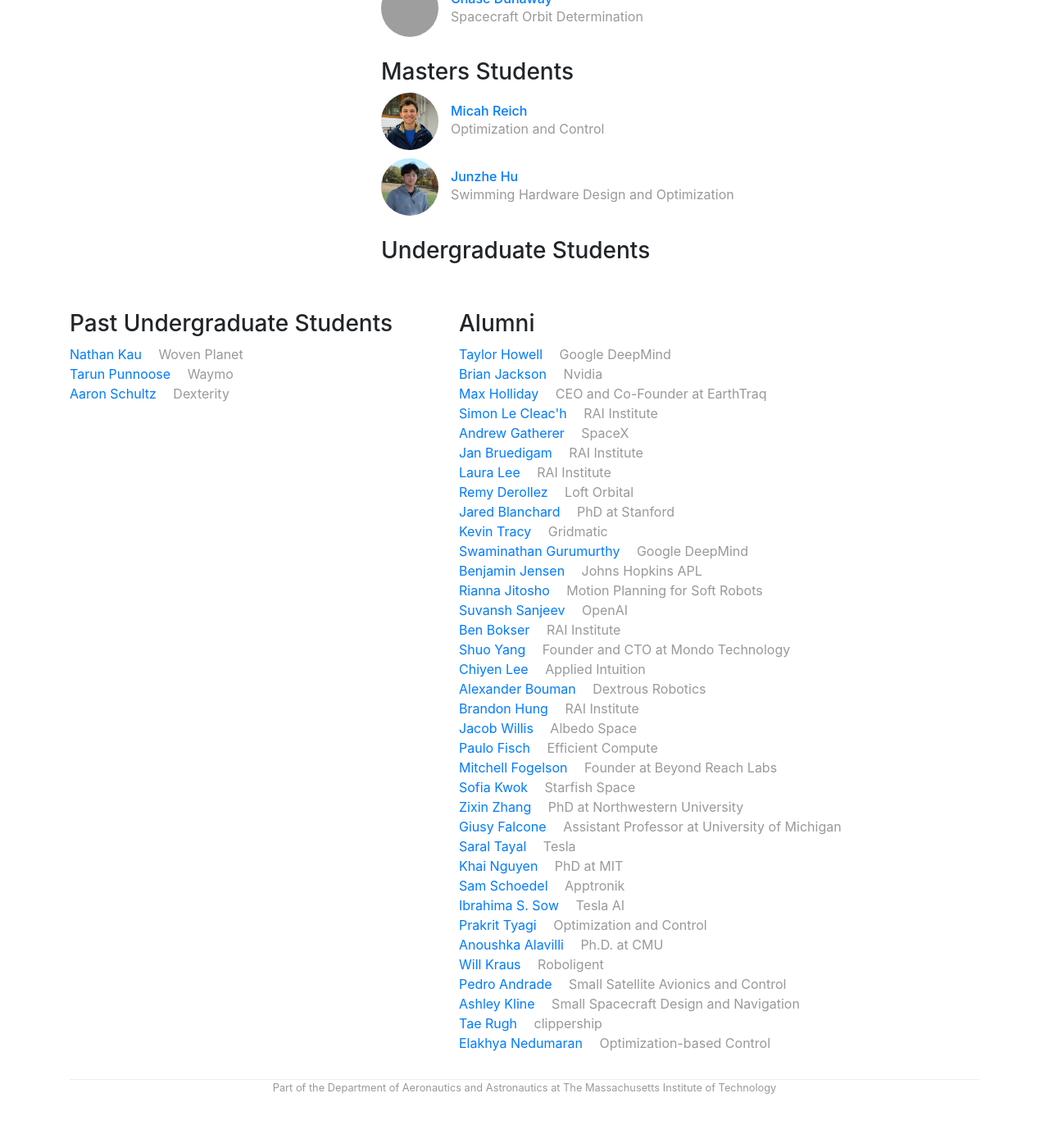
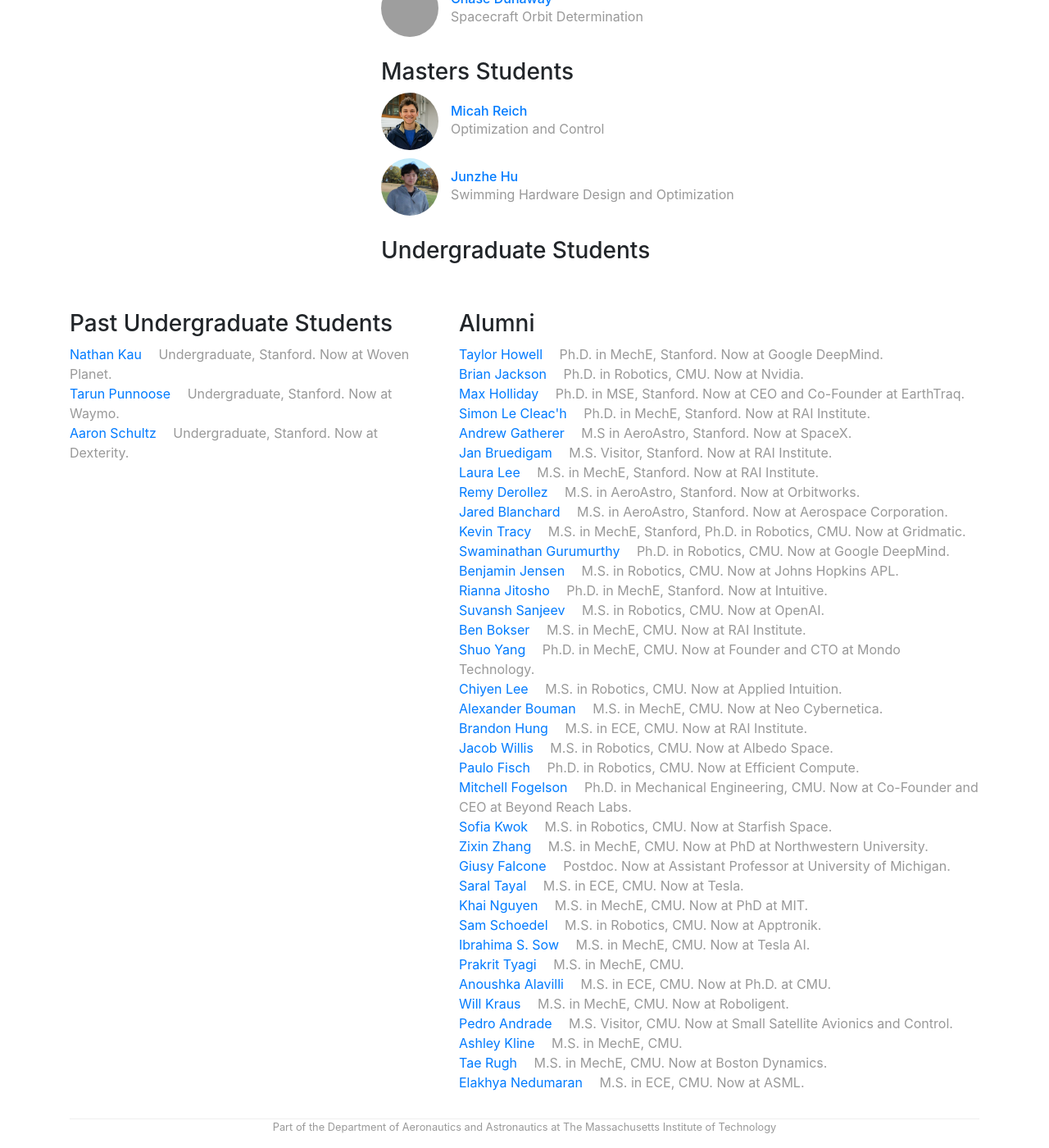
Before and after one commit to RoboticExplorationLab/roboticexplorationlab.github.io, a Jekyll site: the page built from index.html, in a window 1280 px wide and 1400 px high, scrolled down 8497 px. Shown: the whole window at 82% size. Built offline with Jekyll 4.4.1, drawn with Linux system fonts in a browser that asks for light colours; a script that is not in the unit is left out; before the commit the page ends 9849 px from its top, so only the background shows below that; some of the changed text lies outside the part shown; grey boxes are pictures that could not be loaded.

Commit message:
update bios

```diff
--- a/_data/people.yml
+++ b/_data/people.yml
@@ -12,7 +12,7 @@ taylor:
     github: thowell
     role: alum
     image: /img/people/taylor.jpg
-    bio: Google DeepMind
+    bio: Ph.D. in MechE, Stanford. Now at Google DeepMind.
 
 brian:
     display_name: "Brian Jackson"
@@ -20,7 +20,7 @@ brian:
     github: bjack205
     role: alum
     image: /img/people/brian.jpg
-    bio: Nvidia
+    bio: Ph.D. in Robotics, CMU. Now at Nvidia.
 
 max:
     display_name: "Max Holliday"
@@ -28,7 +28,7 @@ max:
     github: maholli
     role: alum
     image: /img/people/max.jpg
-    bio: CEO and Co-Founder at EarthTraq
+    bio: Ph.D. in MSE, Stanford. Now at CEO and Co-Founder at EarthTraq.
 
 simon:
     display_name: "Simon Le Cleac'h"
@@ -36,7 +36,7 @@ simon:
     github: simon-lc
     role: alum
     image: /img/people/simon.jpg
-    bio: RAI Institute
+    bio: Ph.D. in MechE, Stanford. Now at RAI Institute.
 
 andrew:
     display_name: "Andrew Gatherer"
@@ -44,7 +44,7 @@ andrew:
     github: GathererA
     role: alum
     image: /img/people/andrew.jpg
-    bio: SpaceX
+    bio: M.S in AeroAstro, Stanford. Now at SpaceX.
 
 jan:
     display_name: "Jan Bruedigam"
@@ -52,35 +52,35 @@ jan:
     github: janbruedigam
     role: alum
     image: /img/people/jan.jpg
-    bio: RAI Institute
+    bio: M.S. Visitor, Stanford. Now at RAI Institute.
 
 laura:
     display_name: "Laura Lee"
     webpage: "https://www.linkedin.com/in/lauraleeane/"
     role: alum
     image: /img/people/laura.jpg
-    bio: RAI Institute
+    bio: M.S. in MechE, Stanford. Now at RAI Institute.
 
 nathan:
     display_name: "Nathan Kau"
     webpage: "https://nathankau.com/"
     role: ugrad-alum
     image: /img/people/nathankau.jpg
-    bio: Woven Planet
+    bio: Undergraduate, Stanford. Now at Woven Planet.
 
 tarun:
     display_name: "Tarun Punnoose"
     webpage: "https://punnoo.se/"
     role: ugrad-alum
     image: /img/people/tarun.jpg
-    bio: Waymo
+    bio: Undergraduate, Stanford. Now at Waymo.
 
 aaron:
     display_name: "Aaron Schultz"
     webpage: "https://www.linkedin.com/in/aaron-s-a4aa2685/"
     role: ugrad-alum
     image: /img/people/aaron.jpg
-    bio: Dexterity
+    bio: Undergraduate, Stanford. Now at Dexterity.
 
 remy:
     display_name: "Remy Derollez"
@@ -88,7 +88,7 @@ remy:
     github: Derollez
     role: alum
     image: /img/people/remy.jpg
-    bio: Loft Orbital
+    bio: M.S. in AeroAstro, Stanford. Now at Orbitworks.
 
 jared:
     display_name: "Jared Blanchard"
@@ -96,7 +96,7 @@ jared:
     github: jared711
     role: alum
     image: /img/people/jared.jpg
-    bio: PhD at Stanford
+    bio: M.S. in AeroAstro, Stanford. Now at Aerospace Corporation.
 
 kevin:
     display_name: "Kevin Tracy"
@@ -104,7 +104,7 @@ kevin:
     github: kevintracy7
     role: alum
     image: /img/people/kevin.jpg
-    bio: Gridmatic
+    bio: M.S. in MechE, Stanford, Ph.D. in Robotics, CMU. Now at Gridmatic.
 
 swamig:
     display_name: "Swaminathan Gurumurthy"
@@ -112,7 +112,7 @@ swamig:
     github: swami1995
     role: alum
     image: /img/people/swamig.png
-    bio: Google DeepMind
+    bio: Ph.D. in Robotics, CMU. Now at Google DeepMind.
 
 benj:
     display_name: "Benjamin Jensen"
@@ -120,7 +120,7 @@ benj:
     github: benjjensen
     role: alum
     image: /img/people/benj.jpg
-    bio: Johns Hopkins APL
+    bio: M.S. in Robotics, CMU. Now at Johns Hopkins APL.
 
 rianna:
     display_name: "Rianna Jitosho"
@@ -128,7 +128,7 @@ rianna:
     github: rjitosho
     role: alum
     image: /img/people/rianna.jpeg
-    bio: Motion Planning for Soft Robots
+    bio: Ph.D. in MechE, Stanford. Now at Intuitive.
 
 suvansh:
     display_name: "Suvansh Sanjeev"
@@ -136,15 +136,14 @@ suvansh:
     github: suvansh
     role: alum
     image: /img/people/suvansh.jpg
-    bio: OpenAI
-
+    bio: M.S. in Robotics, CMU. Now at OpenAI.
 bbokser:
     display_name: "Ben Bokser"
     webpage: "https://benbokser.com"
     github: bbokser
     role: alum
     image: /img/people/bbokser.jpg
-    bio: RAI Institute
+    bio: M.S. in MechE, CMU. Now at RAI Institute.
 
 shuo:
     display_name: "Shuo Yang"
@@ -152,7 +151,7 @@ shuo:
     github: ShuoYangRobotics
     role: alum
     image: /img/people/shuo.jpg
-    bio: Founder and CTO at Mondo Technology
+    bio: Ph.D. in MechE, CMU. Now at Founder and CTO at Mondo Technology.
 
 fausto:
     display_name: "Fausto Vega"
@@ -168,7 +167,7 @@ chiyen:
     github: ChiyenLee
     role: alum
     image: /img/people/chiyen.jpeg
-    bio: Applied Intuition
+    bio: M.S. in Robotics, CMU. Now at Applied Intuition.
 
 alex:
     display_name: "Alexander Bouman"
@@ -176,7 +175,7 @@ alex:
     github: aabouman
     role: alum
     image: /img/people/chiyen.jpeg
-    bio: Dextrous Robotics
+    bio: M.S. in MechE, CMU. Now at Neo Cybernetica.
 
 brandon:
     display_name: "Brandon Hung"
@@ -184,7 +183,7 @@ brandon:
     github: BrandonHung343
     role: alum
     image: /img/people/brandonhung.jpg
-    bio: RAI Institute
+    bio: M.S. in ECE, CMU. Now at RAI Institute.
 
 jbwillis:
     display_name: "Jacob Willis"
@@ -192,7 +191,7 @@ jbwillis:
     github: jbwillis
     role: alum
     image: /img/people/jacobwillis.jpg
-    bio: Albedo Space
+    bio: M.S. in Robotics, CMU. Now at Albedo Space.
 
 jj:
     display_name: "Jeong Hun (JJ) Lee"
@@ -208,7 +207,7 @@ paulo:
     github: Pfisch23
     role: alum
     image: /img/people/Paulo2.jpeg
-    bio: Efficient Compute
+    bio: Ph.D. in Robotics, CMU. Now at Efficient Compute.
 
 mitch:
     display_name: "Mitchell Fogelson"
@@ -216,7 +215,7 @@ mitch:
     github: mfogelson
     role: alum
     image: /img/people/mitch.png
-    bio: Founder at Beyond Reach Labs
+    bio: Ph.D. in Mechanical Engineering, CMU. Now at Co-Founder and CEO at Beyond Reach Labs.
 
 sofia:
     display_name: "Sofia Kwok"
@@ -224,7 +223,7 @@ sofia:
     github: sofiakwok
     role: alum
     image: /img/people/sofia.jpg
-    bio: Starfish Space
+    bio: M.S. in Robotics, CMU. Now at Starfish Space.
 
 zixin:
     display_name: "Zixin Zhang"
@@ -232,7 +231,7 @@ zixin:
     github: Atom990
     role: alum
     image: /img/people/zixin.jpg
-    bio: PhD at Northwestern University
+    bio: M.S. in MechE, CMU. Now at PhD at Northwestern University.
 
 giusy:
     display_name: "Giusy Falcone"
@@ -240,7 +239,7 @@ giusy:
     github: gfalcon2
     role: alum
     image: /img/people/giusy.jpg
-    bio: Assistant Professor at University of Michigan
+    bio: Postdoc. Now at Assistant Professor at University of Michigan.
 
 john:
     display_name: "John Zhang"
@@ -248,7 +247,7 @@ john:
     github: johnzhang3
     role: phd
     image: /img/people/john.jpg
-    bio: GPU Accelerated Optmization and Control through Contact
+    bio: Optimization, Control, and Computing
 
 saral:
     display_name: "Saral Tayal"
@@ -256,7 +255,7 @@ saral:
     github:
     role: alum
     image:
-    bio: Tesla
+    bio: M.S. in ECE, CMU. Now at Tesla.
 
 khai:
     display_name: "Khai Nguyen"
@@ -264,7 +263,7 @@ khai:
     github: xkhainguyen
     role: alum
     image: /img/people/khai.jpg
-    bio: PhD at MIT
+    bio: M.S. in MechE, CMU. Now at PhD at MIT.
 
 sam:
     display_name: "Sam Schoedel"
@@ -272,7 +271,7 @@ sam:
     github: sschoedel
     role: alum
     image: /img/people/sam.jpg
-    bio: Apptronik
+    bio: M.S. in Robotics, CMU. Now at Apptronik.
 
 arun:
     display_name: "Arun Bishop"
@@ -288,7 +287,7 @@ ibrahima:
     github: Ibrassow
     role: alum
     image: /img/people/ibrahima.jpg
-    bio: Tesla AI
+    bio: M.S. in MechE, CMU. Now at Tesla AI.
 
 prakrit:
     display_name: "Prakrit Tyagi"
@@ -296,7 +295,7 @@ prakrit:
     github: prakrittyagi
     role: alum
     image: /img/people/prakrit.jpg
-    bio: Optimization and Control
+    bio: M.S. in MechE, CMU.
 
 aaronT:
     display_name: "Aaron Trowbridge"
@@ -312,7 +311,7 @@ anoushka:
     # github:
     role: alum
     image: /img/people/Anoushka.jpg
-    bio: Ph.D. at CMU
+    bio: M.S. in ECE, CMU. Now at Ph.D. at CMU.
 
 willK:
     display_name: "Will Kraus"
@@ -320,7 +319,7 @@ willK:
     github: willkraus9
     role: alum
     image: /img/people/WillKraus.png
-    bio: Roboligent
+    bio: M.S. in MechE, CMU. Now at Roboligent.
 
 juan:
     display_name: "Juan Alvarez Padilla"
@@ -336,7 +335,7 @@ pedro:
     github:
     role: alum
     image: /img/people/pedro.jpg
-    bio: Small Satellite Avionics and Control
+    bio: M.S. Visitor, CMU. Now at Small Satellite Avionics and Control.
 
 ashley:
     display_name: "Ashley Kline"
@@ -344,8 +343,7 @@ ashley:
     github:
     role: alum
     image: /img/people/ashley.jpeg
-    bio: Small Spacecraft Design and Navigation
-
+    bio: M.S. in MechE, CMU.
 pedro2:
     display_name: "Pedro Cachim"
     webpage: "https://www.linkedin.com/in/pedro-rocha-cachim/"
@@ -360,7 +358,7 @@ tae:
     github: taerugh
     role: alum
     image: /img/people/tae.jpg
-    bio: clippership
+    bio: M.S. in MechE, CMU. Now at Boston Dynamics.
 
 jon_arrizabalaga:
     display_name: "Jon Arrizabalaga"
@@ -376,6 +374,7 @@ patrick_mckeen:
     github:
     role: postdoc
     image: /img/people/patrick.jpg
+    bio: Optimization-Enabled Systems and Spacecraft ADCS
 
 elakhya:
     display_name: "Elakhya Nedumaran"
@@ -383,7 +382,7 @@ elakhya:
     github:
     role: alum
     image: /img/people/elakhya.png
-    bio: Optimization-based Control
+    bio: M.S. in ECE, CMU. Now at ASML.
 
 neil:
     display_name: "Neil Khera"
```
